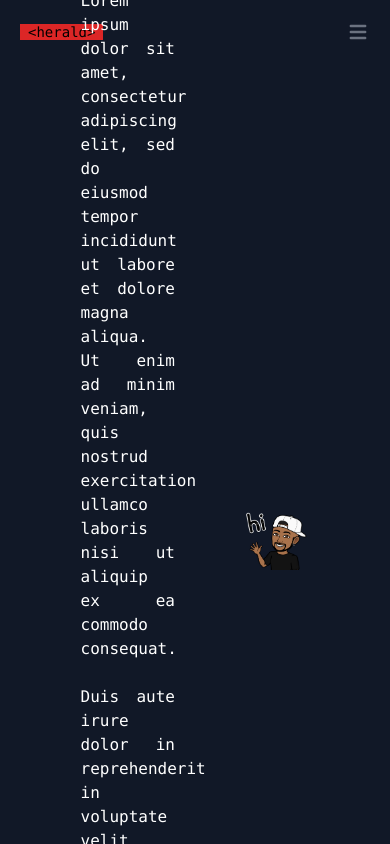
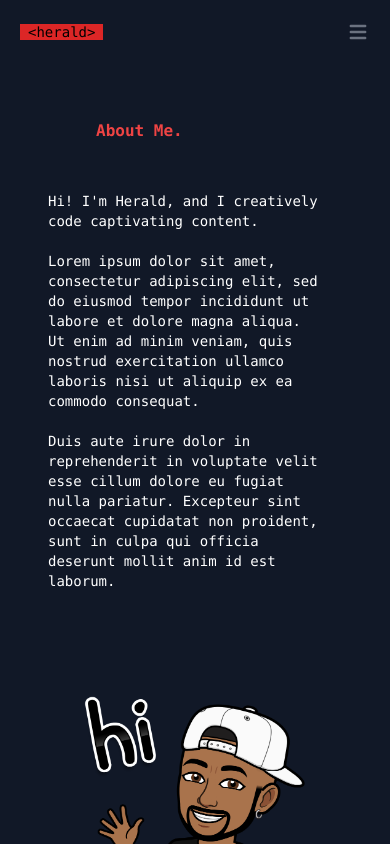
Before and after one commit to RadZ3000/personal-website, a Next.js app: page /about in a window 390 px wide. Shown: the top 844 px of the page. Built offline with nearby package versions, Linux system fonts and the light colour scheme; a web font is replaced by a local one.

Commit message:
responsive about.tsx edit

```diff
--- a/pages/about.tsx
+++ b/pages/about.tsx
@@ -7,8 +7,8 @@ const About = () => {
   return (
     <div id="about" className="page">
 
-      <div id="intro" className="flex flex-row justify-center items-center content-center gap-x-12 w-5/6 px-12 h-screen">
-        <div className="w-1/2 text-justify">
+      <div id="intro" className="flex flex-col md:flex-row lg:flex-row items-center gap-x-12 w-full lg:w-5/6 px-12 h-screen">
+        <div className="w-full lg:w-1/2 lg:text-justify">
           <h1 className="lg:text-xl xl:text-3xl xl:leading-snug font-bold text-red-500 w-fit ml-12">
             <code>
               <TypeAnimation
@@ -18,7 +18,7 @@ const About = () => {
               />
             </code>
           </h1>
-          <p className="py-12 pr-5">
+          <p className="text-sm md:text-sm lg:text-md py-12 pr-5">
             Hi! I'm Herald, and I creatively code captivating content.
             <br /><br />
             Lorem ipsum dolor sit amet, consectetur adipiscing elit, sed do eiusmod tempor incididunt ut labore et dolore magna aliqua. Ut enim ad minim veniam, quis nostrud exercitation ullamco laboris nisi ut aliquip ex ea commodo consequat.
@@ -26,7 +26,7 @@ const About = () => {
             Duis aute irure dolor in reprehenderit in voluptate velit esse cillum dolore eu fugiat nulla pariatur. Excepteur sint occaecat cupidatat non proident, sunt in culpa qui officia deserunt mollit anim id est laborum.
           </p>
         </div>
-        <div className="flex items-center w-2/5 h-4/5"><Image src={profile} /></div>
+        <div className="flex items-center w-10/12 sm:w-8/12 md:w-full lg:w-2/5 h-4/5 md:h-full"><Image src={profile} /></div>
       </div>
 
     </div>
```
